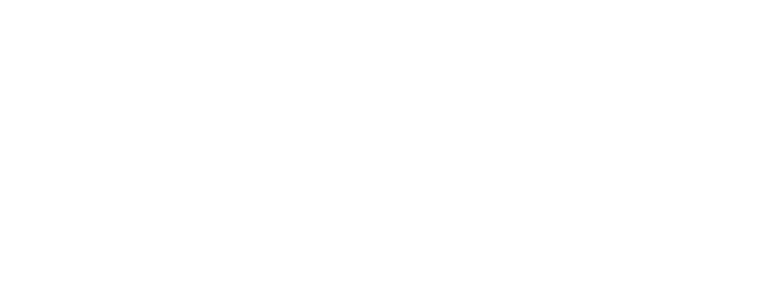
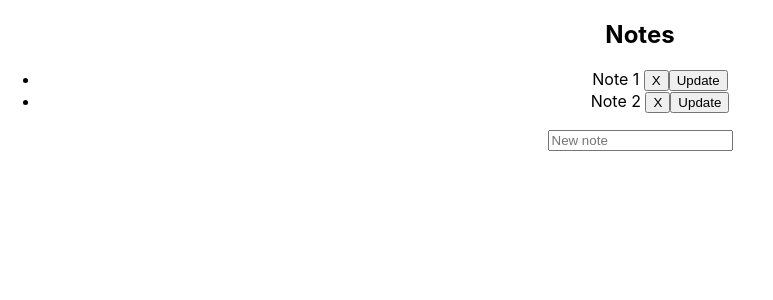
Before and after one commit to tintin0503/react-learning, a React (Create React App) app: page / in a window 1280 px wide. Shown: the top 300 px of the page, without its empty margins (0-773 px from the left). Built offline with nearby package versions, Linux system fonts and the light colour scheme.

Commit message:
demo-reducer

```diff
--- a/src/App.tsx
+++ b/src/App.tsx
@@ -1,13 +1,18 @@
 import React, { useEffect } from 'react'
 import logo from './logo.svg'
 import './App.css'
+import Notes from './components/Notes'
 
 function App() {
   useEffect(() => {
     console.log('Rendering <App />')
   })
 
-  return <div className="App"></div>
+  return (
+    <div className="App">
+      <Notes />
+    </div>
+  )
 }
 
 export default App
--- /dev/null
+++ b/src/components/Notes.tsx
@@ -0,0 +1,87 @@
+import { ChangeEvent, FC, useReducer, useState } from 'react'
+
+type Note = {
+  id: number
+  note: string
+}
+
+type Action = {
+  type: string
+  payload?: any
+}
+
+type ActionTypes = {
+  ADD: 'ADD'
+  UPDATE: 'UPDATE'
+  DELETE: 'DELETE'
+}
+
+const actionType: ActionTypes = {
+  ADD: 'ADD',
+  DELETE: 'DELETE',
+  UPDATE: 'UPDATE'
+}
+
+const initialNotes: Note[] = [
+  {
+    id: 1,
+    note: 'Note 1'
+  },
+  {
+    id: 2,
+    note: 'Note 2'
+  }
+]
+
+const reducer = (state: Note[], action: Action) => {
+  switch (action.type) {
+    case actionType.ADD:
+      return [...state, action.payload]
+    case actionType.DELETE:
+      return state.filter(note => note.id !== action.payload)
+
+    case actionType.UPDATE:
+      const updateNote = action.payload
+      return state.map(note => (note.id === updateNote.id ? updateNote : note))
+    default:
+      return state
+  }
+}
+
+const Notes: FC = () => {
+  const [notes, dispatch] = useReducer(reducer, initialNotes)
+  const [note, setNote] = useState('')
+
+  const handleSubmit = (e: any) => {
+    e.preventDefault()
+    const newNote = {
+      id: Date.now(),
+      note
+    }
+
+    dispatch({ type: actionType.ADD, payload: newNote })
+    setNote('')
+  }
+
+  return (
+    <div>
+      <h2>Notes</h2>
+      <ul>
+        {notes.map((n: Note) => (
+          <li key={n.id}>
+            {n.note}{' '}
+            <button onClick={() => dispatch({ type: actionType.DELETE, payload: n.id })}> X</button>
+            <button onClick={() => dispatch({ type: actionType.UPDATE, payload: { ...n, note } })}>
+              Update
+            </button>
+          </li>
+        ))}
+      </ul>
+      <form onSubmit={handleSubmit}>
+        <input placeholder="New note" value={note} onChange={e => setNote(e.target.value)} />
+      </form>
+    </div>
+  )
+}
+
+export default Notes
```
